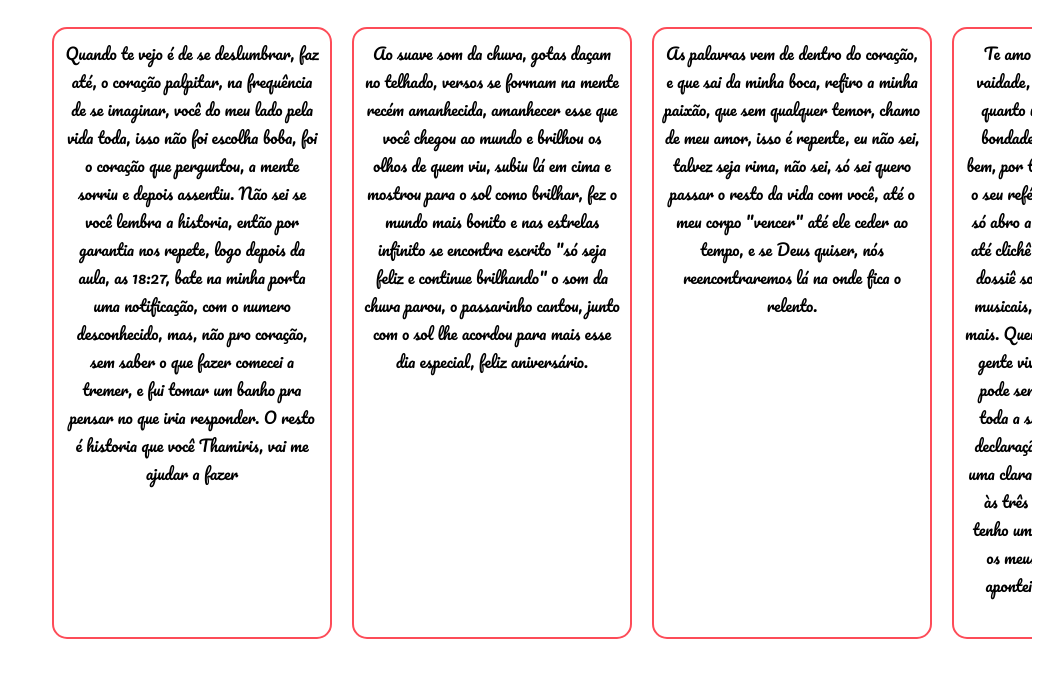
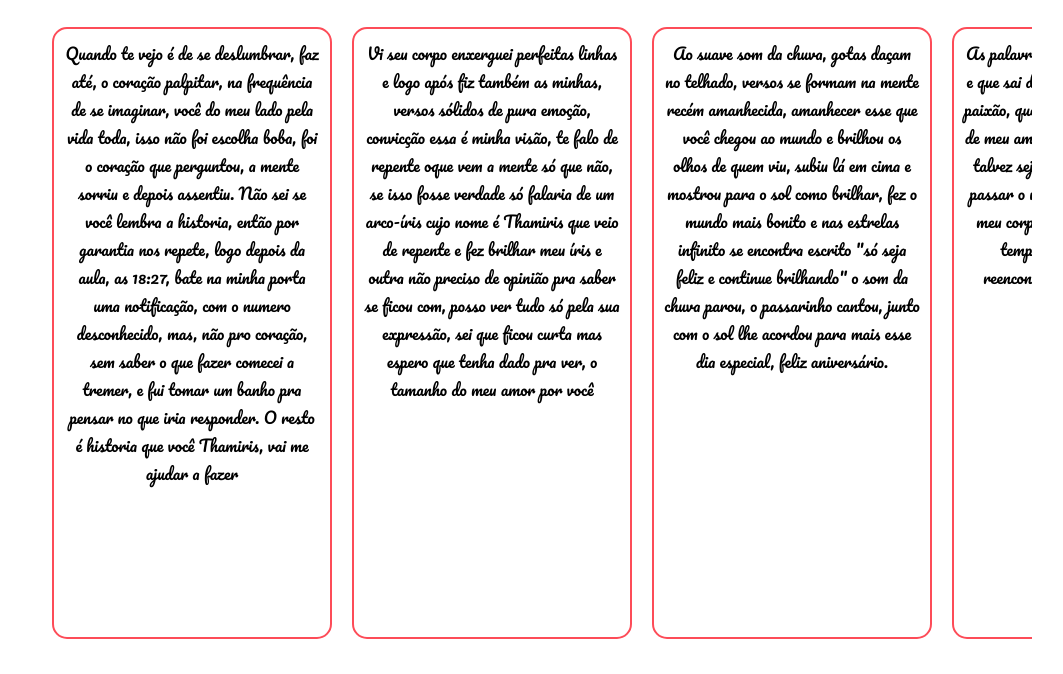
Before and after one commit to mirno1547-spec/paraomeuamor, a plain HTML site: page poesias.html in a window 1280 px wide. Shown: the part 126-800 px from the top of the page, without its empty margins (108-1171 px from the left). Drawn offline with Linux system fonts and the light colour scheme.

Commit message:
Revise poesias and enhance poetic content
Updated the content of the poetry section and added new verses.

```diff
--- a/poesias.html
+++ b/poesias.html
@@ -19,6 +19,7 @@
 <section name="poesias">
 <div class="scrollhorizontal">
   <div class="poesia">Quando te vejo é de se deslumbrar, faz até, o coração palpitar, na frequência de se imaginar, você do meu lado pela vida toda, isso não foi escolha boba, foi o coração que perguntou, a mente sorriu e depois assentiu. Não sei se você lembra a historia, então por garantia nos repete, logo depois da aula, as 18:27, bate na minha porta uma notificação, com o numero desconhecido, mas, não pro coração, sem saber o que fazer comecei a tremer, e fui tomar um banho pra pensar no que iria responder. O resto é historia que você Thamiris, vai me ajudar a fazer</div>
+  <div class="poesia">Vi seu corpo enxerguei perfeitas linhas e logo após fiz também as minhas, versos sólidos de pura emoção, convicção essa é minha visão, te falo de repente oque vem a mente só que não, se isso fosse verdade só falaria de um arco-íris cujo nome é Thamiris que veio de repente e fez brilhar meu íris e outra não preciso de opinião pra saber se ficou com, posso ver tudo só pela sua expressão, sei que ficou curta mas espero que tenha dado pra ver, o tamanho do meu amor por você</div>
   <div class="poesia">Ao suave som da chuva, gotas daçam no telhado, versos se formam na mente recém amanhecida, amanhecer esse que você chegou ao mundo e brilhou os olhos de quem viu, subiu lá em cima e mostrou para o sol como brilhar, fez o mundo mais bonito e nas estrelas infinito se encontra escrito "só seja feliz e continue brilhando" o som da chuva parou, o passarinho cantou, junto com o sol lhe acordou para mais esse dia especial, feliz aniversário.</div>
   <div class="poesia">As palavras vem de dentro do coração, e que sai da minha boca, refiro a minha paixão, que sem qualquer temor, chamo de meu amor, isso é repente, eu não sei, talvez seja rima, não sei, só sei quero passar o resto da vida com você, até o meu corpo "vencer" até ele ceder ao tempo, e se Deus quiser, nós reencontraremos lá na onde fica o relento.</div>
   <div class="poesia">Te amo de verdade, sem nenhuma vaidade, nosso amor é tão poderoso quanto uma calamidade, mas, uma bondade. Você é meu bem e me faz bem, por ti, posso ir até Belém e virar o seu refém. Não abro a mão de você, só abro a mão por você, isso deve ser até clichê enfim quem sabe eu faça um dossiê sobre você, saber seus gostos musicais, gostos pra animais e muito mais. Quero viver pra poder te ver pra gente viver, quem sabe um dia, você pode ser minha guia, pra descobrir toda a sua anatomia.  Soa até como declaração, gostaria claro, que fosse uma clara ação. Me perdoa, fiquei até às três novamente, mas dessa vez tenho uma boa desculpa, passei todos os meus registros pra papelada e apontei a culpada, de roubar meu coração</div>
```
